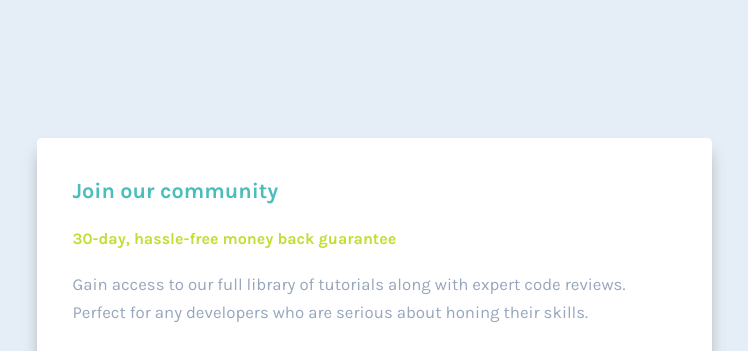
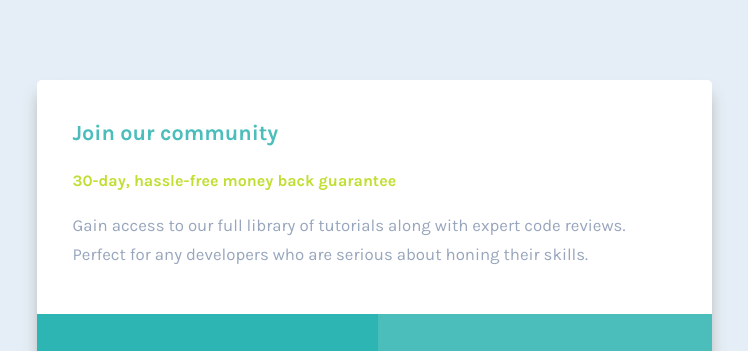
Before and after one commit to andrewabreu97/single-price-grid-component, a plain HTML site: page index.html in a window 1280 px wide. Shown: the top 351 px of the page, without its empty margins (266-1014 px from the left). Drawn offline with Linux system fonts and the light colour scheme.

Commit message:
Add margin to container CSS class

```diff
--- a/css/styles.css
+++ b/css/styles.css
@@ -27,8 +27,8 @@ body {
     background-color: hsl(206, 47%, 93%);
     font-family: "Karla", Arial, Helvetica, sans-serif;
     height: 100vh;
-    display: flex;
-    align-items: center;
+    /* display: flex;
+    align-items: center; */
 }
 
 /**
@@ -38,7 +38,7 @@ body {
 .container {
     max-width: 350px;
     width: 90%;
-    margin: 0 auto;
+    margin: 5em auto;
 }
 
 .single-price {
```
